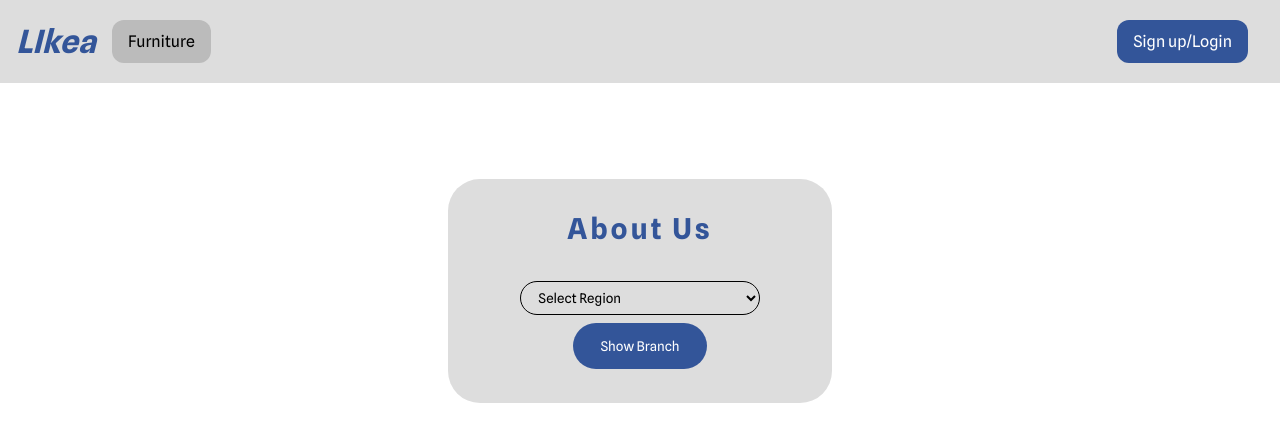
After one commit to PixelFrosty/LIkea, a PHP site: page /about.php in a window 1280 px wide. The commit adds this page. Shown: the top 442 px of the page. Run offline with PHP 8.4, Linux system fonts and the light colour scheme; tables that the repository leaves empty hold one stand-in row (values such as "Sample post").

Commit message:
added about page

```diff
--- /dev/null
+++ b/about.php
@@ -0,0 +1,65 @@
+<?php
+session_start();
+$cssfile = 'about.css';
+include 'header.php';
+
+$mysql_servername = 'localhost';
+$mysql_username = "root";
+$mysql_password = "";
+$mysql_dbname = "likeadb";
+
+$conn = new mysqli($mysql_servername, $mysql_username, $mysql_password, $mysql_dbname);
+if ($conn->connect_error) {
+    die("Connection failed: " . $conn->connect_error);
+}
+
+$getRegions = "SELECT r.regionID, r.location, b.branchPhoneNumber, b.branchAddr
+               FROM region r
+               LEFT JOIN branch b ON r.regionID = b.regionID";
+$result = $conn->query($getRegions);
+
+$regions = [];
+while ($row = $result->fetch_assoc()) {
+    $regions[] = $row;
+}
+
+$conn->close();
+?>
+
+<div id="container">
+    <div id="about">
+
+        <h4 id="notice">About Us</h4>
+        <?php if (!empty($regions)): ?>
+            <form method="POST" action="">
+                <select id="region" name="region" required>
+                    <option value="" disabled selected>Select Region</option>
+                    <?php foreach ($regions as $region): ?>
+                        <option value="<?php echo htmlspecialchars($region['regionID']); ?>"><?php echo htmlspecialchars($region['location']); ?></option>
+                    <?php endforeach; ?>
+                </select>
+                <br>
+
+                <input type="submit" value="Show Branch" name="select_region" id="button">
+            </form>
+
+            <?php
+            if (isset($_POST['region'])):
+                $selectedRegionID = $_POST['region'];
+                $selectedRegionInfo = array_filter($regions, function ($region) use ($selectedRegionID) {
+                    return $region['regionID'] == $selectedRegionID;
+                });
+                $selectedRegionInfo = reset($selectedRegionInfo);
+            ?>
+                <h4>Branch Information</h4>
+                <p><strong>Region:</strong> <?php echo htmlspecialchars($selectedRegionInfo['location']); ?></p>
+                <p><strong>Branch Phone:</strong> <?php echo htmlspecialchars($selectedRegionInfo['branchPhoneNumber']); ?></p>
+                <p><strong>Branch Address:</strong> <?php echo htmlspecialchars($selectedRegionInfo['branchAddr']); ?></p>
+            <?php endif; ?>
+
+        <?php else: ?>
+            <p>No regions or branch information found.</p>
+        <?php endif; ?>
+
+    </div>
+</div>
--- /dev/null
+++ b/css/about.css
@@ -0,0 +1,124 @@
+#container {
+    display: flex;
+    justify-content: center;
+    align-items: flex-start;
+    padding-top: 5em;
+}
+
+#notice {
+    margin-top: 0;
+}
+
+#region {
+    width: 18em;
+    height: 2.5em;
+    padding: 0;
+    padding-inline: 1em;
+}
+
+#about {
+    text-align: center;
+    background: #ddd;
+    width: 20em;
+    padding: 2em;
+    border-radius: 2em;
+    display: flex;
+    flex-direction: column;
+    align-items: center;
+    margin-top: 1em;
+}
+
+#about h4 {
+    font-size: 1.8em;
+    color: #359;
+    font-weight: bold;
+    letter-spacing: 0.1em;
+    margin-bottom: 1em;
+}
+
+#about p {
+    font-size: 1.2em;
+    color: #555;
+    line-height: 1.5;
+    margin-bottom: 0.8em;
+}
+
+#about p strong {
+    font-weight: bold;
+    color: #333;
+}
+
+#suggestion {
+    width: 20em;
+    position: fixed;
+    transform: translateY(3em);
+}
+
+#error {
+    margin-block-end: 0 !important;
+    margin-bottom: 0 !important;
+}
+
+input:not(#button), select {
+    background: #ddd;
+    width: 18em;
+    height: 2.5em;
+    border-radius: 2em;
+    border: 0.1em solid #000;
+    padding-inline: 1em;
+}
+
+#button {
+    color: #fff;
+    background: #359;
+    width: 10em;
+    height: 3.5em;
+    border-radius: 2em;
+    border-style: none;
+    transition: background 0.3s ease-in-out;
+}
+
+#button:hover {
+    background: #248;
+}
+
+select {
+    background: #ddd;
+    width: 18em;
+    height: 2.5em;
+    border-radius: 2em;
+    border: 0.1em solid #000;
+    padding-inline: 1em;
+    margin-bottom: 1em;
+}
+
+input:not(#button):hover, select:hover {
+    background-color: #f0f0f0;
+}
+
+#button {
+    color: #fff;
+    background: #359;
+    width: 10em;
+    height: 3.5em;
+    border-radius: 2em;
+    border: none;
+    transition: background 0.3s ease-in-out;
+}
+
+#button:hover {
+    background-color: #248;
+}
+
+label {
+    display: block;
+    font-weight: bold;
+    margin-top: 0.5em;
+}
+
+input, select {
+    width: 100%;
+    padding: 1em;
+    margin-top: 0.5em;
+    margin-bottom: 0.10em;
+}
--- a/dummyData.sql
+++ b/dummyData.sql
@@ -124,7 +124,7 @@ INSERT INTO item (name, type, material, brand, year, price, sale, branchID) VALU
 ('Kleven', 'Appliances', 'Stone', 'Apple', 2023, 820.97, 0.78, 5),
 ('Leira', 'Appliances', 'Stone', 'Ikea', 2016, 275.58, 1, 2);
 
-
+/*
 INSERT INTO list (userID, listName) VALUES
 -- listID = 1-23
 (11, "Wishlist"),
@@ -177,7 +177,7 @@ INSERT INTO inlist (listID, itemID, quantity) VALUES
 (21, 42, 0),
 (22, 42, 1),
 (23, 10, 5);
-
+*/
 INSERT INTO cart (userID, itemID, quantity) VALUES
 (1, 4, 2),
 (2, 8, 5),
--- a/editProfile.php
+++ b/editProfile.php
@@ -64,7 +64,6 @@ if (isset($_POST['make_changes'])) {
         $_SESSION['phone'] = $newPhone;
         $_SESSION['region'] = $newRegion;
 
-        // Check if phone is empty, if so, set it to null (or keep the existing value)
         $phoneUpdatePart = !empty($newPhone) ? "phone='$newPhone'" : "";
 
         if (!array_key_exists($newRegion, $regions)) {
@@ -76,7 +75,6 @@ if (isset($_POST['make_changes'])) {
                 $passwordUpdatePart = "password='$newPassword'";
             }
 
-            // Build the update query with or without the phone update part
             $updateQuery = "UPDATE user SET name='$newName', email='$newEmail', regionID='$newRegion'";
 
             if ($phoneUpdatePart) {
--- a/likea.sql
+++ b/likea.sql
@@ -49,7 +49,7 @@ CREATE TABLE cart(
     FOREIGN KEY(userID) REFERENCES user(userID) ON DELETE CASCADE,
     FOREIGN KEY(itemID) REFERENCES item(itemID) ON DELETE CASCADE
 );
-
+/*
 CREATE TABLE list(
     listID int AUTO_INCREMENT PRIMARY KEY,
     listName varchar(25) DEFAULT "New List",
@@ -67,3 +67,4 @@ CREATE TABLE inlist(
     FOREIGN KEY(listID) REFERENCES list(listID) ON DELETE CASCADE,
     FOREIGN KEY(itemID) REFERENCES item(itemID) ON DELETE CASCADE
 );
+*/
--- a/queries.sql
+++ b/queries.sql
@@ -327,7 +327,6 @@ WHERE userID = <userID>
 
 SELECT
 -- Get branch info based on user region
-    b.managerName AS Manager_Name,
     b.branchPhoneNumber AS Branch_Phone_Number,
     b.branchAddr AS Branch_Address
     r.location AS Location
```
Also changed, not shown: list.php (added, +109 -0 lines).
